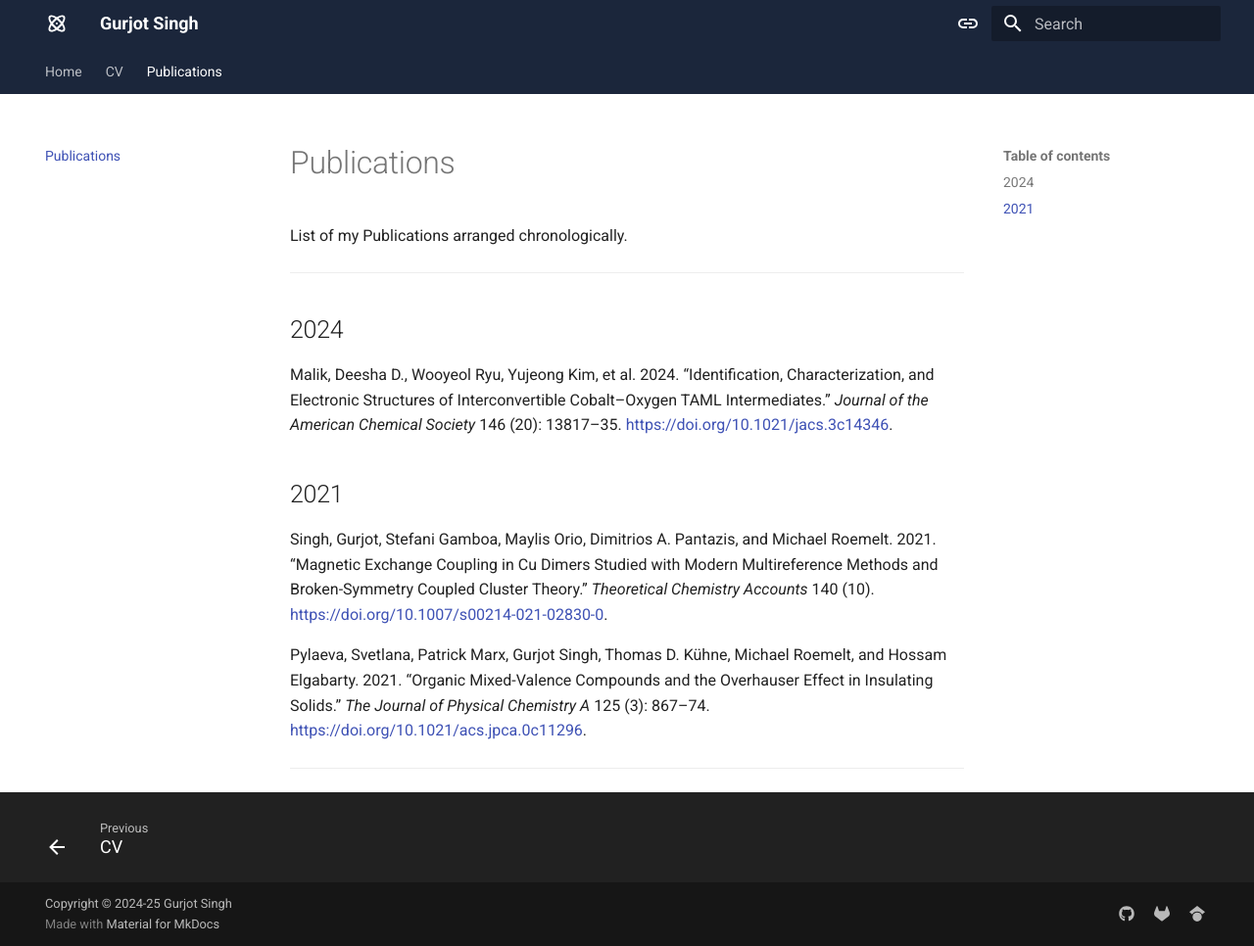
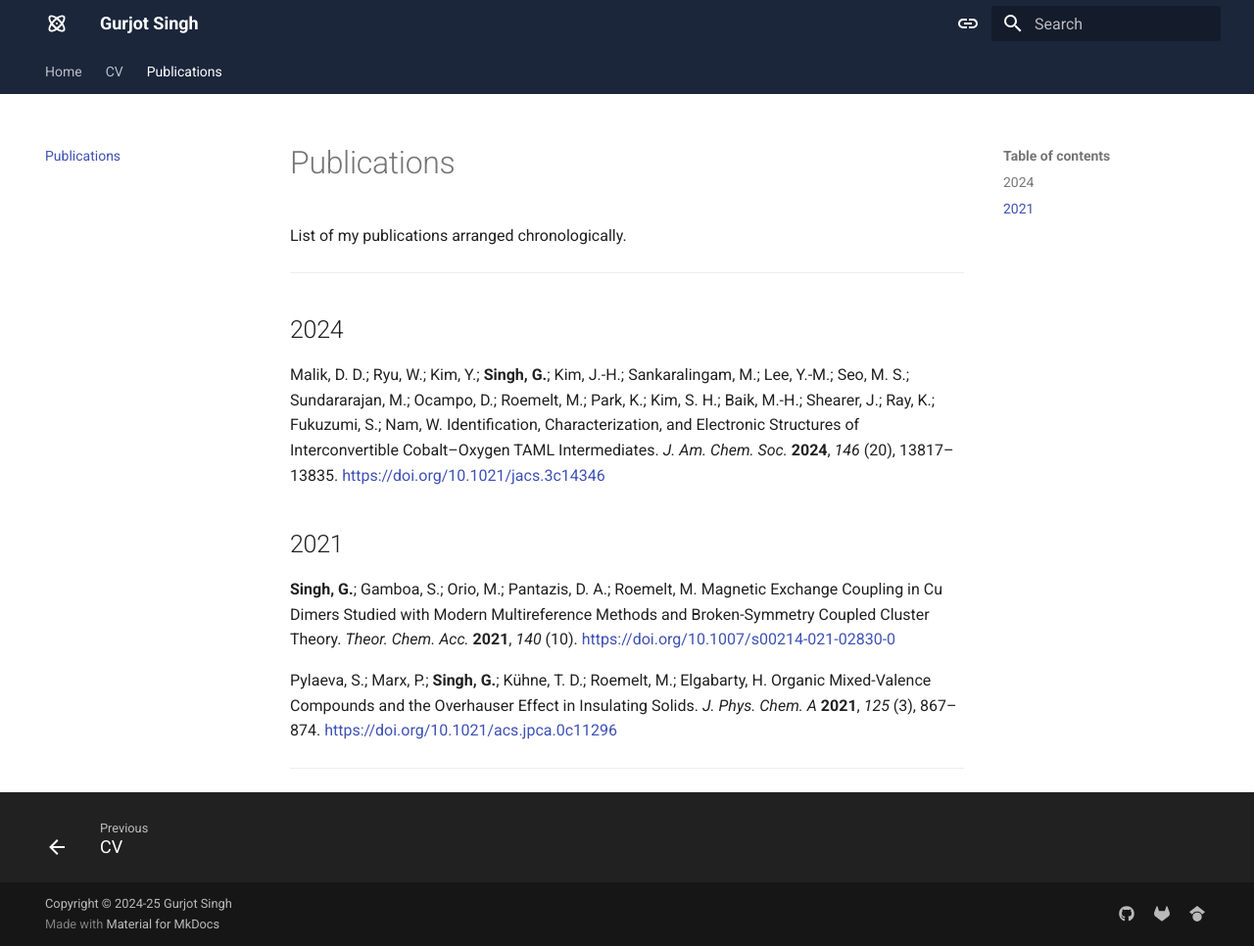
Before and after one commit to GuriTheoChem/GuriTheoChem.github.io, an MkDocs documentation site: the page built from docs/publications/publications.md, in a window 1280 px wide and 966 px high. Shown: the whole window at 98% size. Built offline with MkDocs 1.6.1 and Material for MkDocs 9.7.7, drawn with Linux system fonts in a browser that asks for light colours.

Commit message:
modified CV

```diff
--- a/docs/publications/publications.md
+++ b/docs/publications/publications.md
@@ -1,17 +1,17 @@
 # Publications
 
-List of my Publications arranged chronologically.
+List of my publications arranged chronologically.
 
 ---
 
 ## 2024
 
-Malik, Deesha D., Wooyeol Ryu, Yujeong Kim, et al. 2024. “Identification, Characterization, and Electronic Structures of Interconvertible Cobalt–Oxygen TAML Intermediates.” *Journal of the American Chemical Society* 146 (20): 13817–35. <https://doi.org/10.1021/jacs.3c14346>.
+Malik, D. D.; Ryu, W.; Kim, Y.; **Singh, G.**; Kim, J.-H.; Sankaralingam, M.; Lee, Y.-M.; Seo, M. S.; Sundararajan, M.; Ocampo, D.; Roemelt, M.; Park, K.; Kim, S. H.; Baik, M.-H.; Shearer, J.; Ray, K.; Fukuzumi, S.; Nam, W. Identification, Characterization, and Electronic Structures of Interconvertible Cobalt–Oxygen TAML Intermediates. *J. Am. Chem. Soc.* **2024**, *146* (20), 13817–13835. [https://doi.org/10.1021/jacs.3c14346](https://doi.org/10.1021/jacs.3c14346){:target="_blank"}
 
 ## 2021
 
-Singh, Gurjot, Stefani Gamboa, Maylis Orio, Dimitrios A. Pantazis, and Michael Roemelt. 2021. “Magnetic Exchange Coupling in Cu Dimers Studied with Modern Multireference Methods and Broken-Symmetry Coupled Cluster Theory.” *Theoretical Chemistry Accounts* 140 (10). <https://doi.org/10.1007/s00214-021-02830-0>.
+**Singh, G.**; Gamboa, S.; Orio, M.; Pantazis, D. A.; Roemelt, M. Magnetic Exchange Coupling in Cu Dimers Studied with Modern Multireference Methods and Broken-Symmetry Coupled Cluster Theory. *Theor. Chem. Acc.* **2021**, *140* (10). [https://doi.org/10.1007/s00214-021-02830-0](https://doi.org/10.1007/s00214-021-02830-0){:target="_blank"}
 
-Pylaeva, Svetlana, Patrick Marx, Gurjot Singh, Thomas D. Kühne, Michael Roemelt, and Hossam Elgabarty. 2021. “Organic Mixed-Valence Compounds and the Overhauser Effect in Insulating Solids.” *The Journal of Physical Chemistry A* 125 (3): 867–74. <https://doi.org/10.1021/acs.jpca.0c11296>.
+Pylaeva, S.; Marx, P.; **Singh, G.**; Kühne, T. D.; Roemelt, M.; Elgabarty, H. Organic Mixed-Valence Compounds and the Overhauser Effect in Insulating Solids. *J. Phys. Chem. A* **2021**, *125* (3), 867–874. [https://doi.org/10.1021/acs.jpca.0c11296](https://doi.org/10.1021/acs.jpca.0c11296){:target="_blank"}
 
 ---
```
Also changed, not shown: docs/cv/cv.md (+5 -3 lines).
